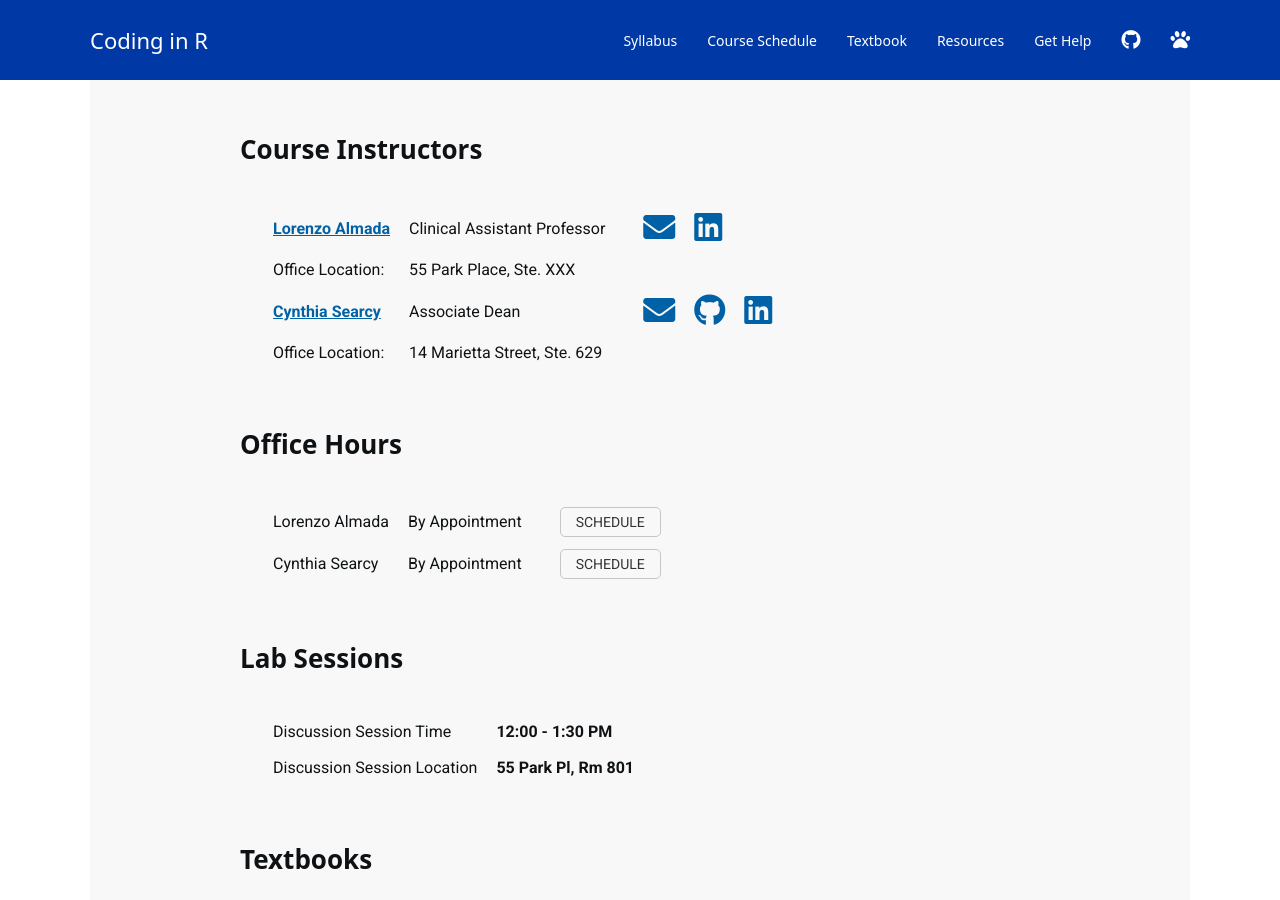
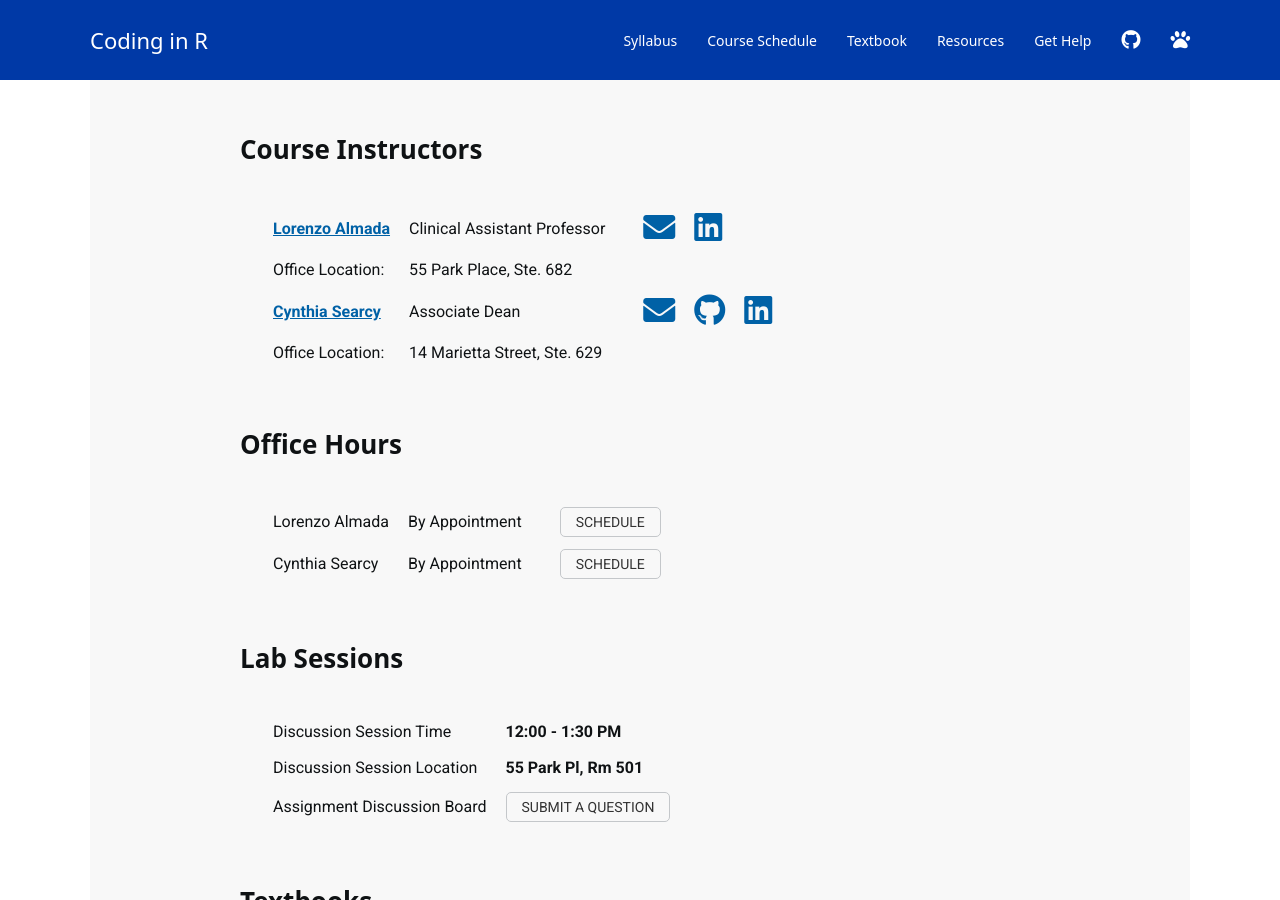
Before and after one commit to cssearcy/AYS-R-Coding-SPR-2020, a Jekyll site: the page built from index.md, in a window 1280 px wide and 900 px high, scrolled down 1199 px. Built offline with Jekyll 4.4.1, drawn with Linux system fonts in a browser that asks for light colours; nearby versions of some CDN libraries; a script bundle is joined from its source files by our own code; library files that are not in the unit come from our copies; a style sheet for code colours, icons or effects is not loaded.

Commit message:
Update index.md

```diff
--- a/index.md
+++ b/index.md
@@ -19,14 +19,14 @@ info:
  class_meets_when:  Online
  class_meets_where:
  review_sessions_when: 12:00 - 1:30 PM
- review_sessions_where: 55 Park Pl, Rm 801
- discussion_board_url:
+ review_sessions_where: 55 Park Pl, Rm 501
+ discussion_board_url: https://cssearcy.github.io/AYS-R-Coding-SPR-2020/help/
 
 instructor:
 -  name: Lorenzo Almada
    title: Clinical Assistant Professor
    email: lalmada1@gsu.edu
-   office_location: 55 Park Place, Ste. XXX
+   office_location: 55 Park Place, Ste. 682
    website_url: https://aysps.gsu.edu/profile/lorenzo-almada/
    github_url:
    twitter_url:
```
